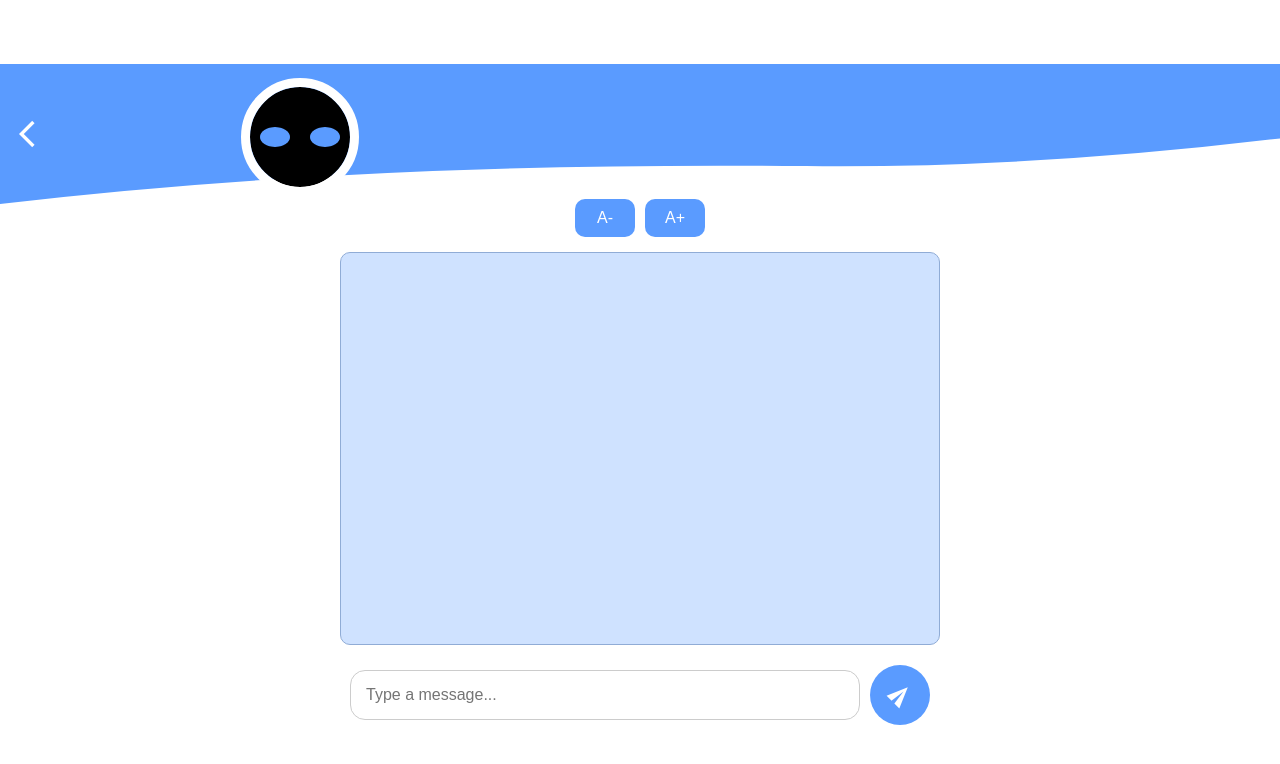
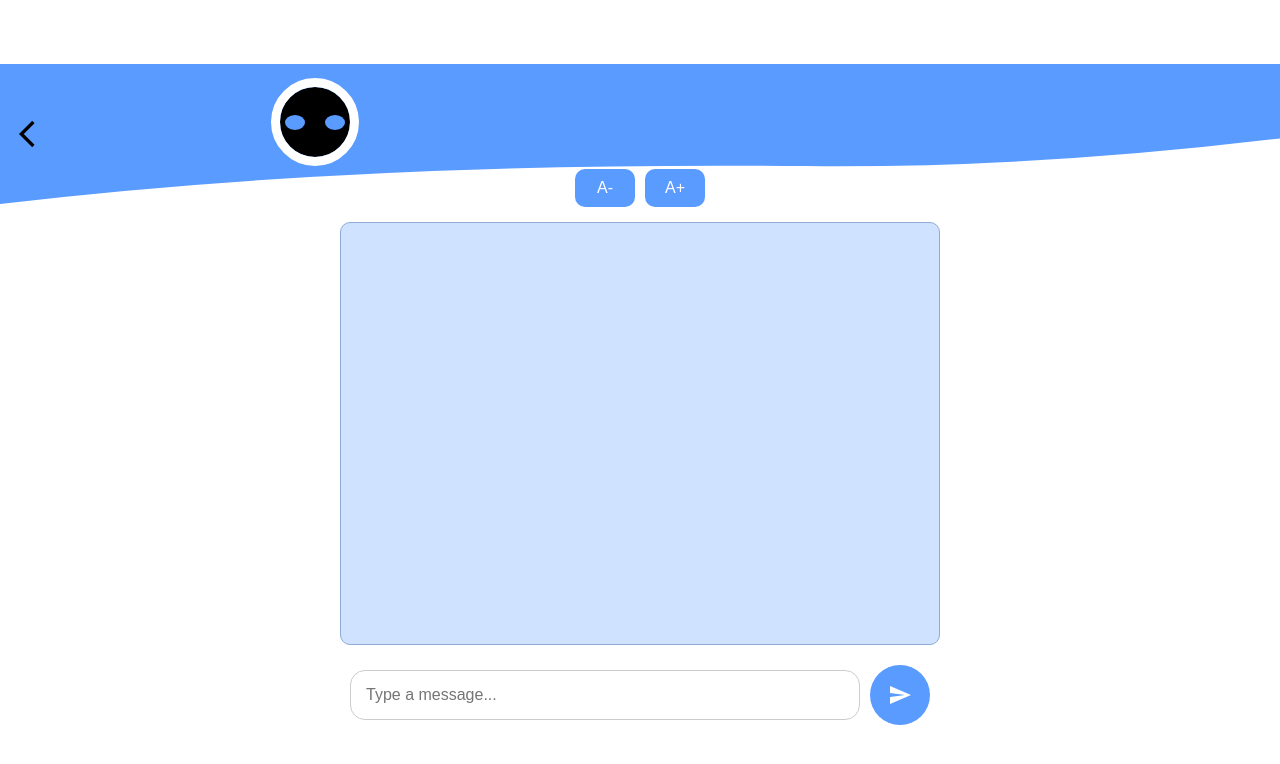
Before and after one commit to slamonander/Semcorel-LLM-Project, a React (Create React App) app in the folder final/frontend/: page /type in a window 1280 px wide. Shown: the top 764 px of the page. Built offline with nearby package versions, Linux system fonts and the light colour scheme.

Commit message:
Worked on the buttons in the typing page, changed icon and icon colors, working on the mini coco

```diff
--- a/final/frontend/src/Coco.css
+++ b/final/frontend/src/Coco.css
@@ -12,8 +12,8 @@
 }
 
 .eye {
-    width: 30px;
-    height: 20px;
+    width: 20px;
+    height: 15px;
     background-color: #5A9BFF;
     border-radius: 50%;
     animation: blink 4s infinite; /* Adjusted blink speed */
--- a/final/frontend/src/TypePage.css
+++ b/final/frontend/src/TypePage.css
@@ -41,6 +41,8 @@ html, body {
     overflow: hidden;
 }
 
+/* Wave animations at the top of the page */
+
 @keyframes waveAnimation {
   0% {
     d: path('M 0,100 Q 20,75 45,85 T 100,15 L 100,0 L 0,0 Z'); /* Starting position */
@@ -57,16 +59,18 @@ html, body {
   animation: waveAnimation 8s ease-in-out infinite;
 }
 
+
   /* Coco styles */
+
   .coco-small {
     display: flex;
     justify-content: center;
     align-items: center;
     top: 3px; /* Adjust as needed */
-    left: 250px; /* Adjust as needed */
+    left: 280px; /* Adjust as needed */
     background-color: black;
-    width: 100px;
-    height: 100px;
+    width: 70px;
+    height: 70px;
     border-radius: 50%;
     gap: 20px;
     outline: 9px solid white;
@@ -74,8 +78,8 @@ html, body {
   }
 
   .eye-small {
-    width: 30px;
-    height: 25px;
+    width: 20px;
+    height: 15px;
     margin-bottom: 5px;
     background-color: #5A9BFF;
     border-radius: 50%;
@@ -108,6 +112,7 @@ html, body {
 
 .invis{
   font-size: 2rem;
+  color: black;
 }
 
 .font-size-buttons {
@@ -228,9 +233,8 @@ input[type="text"]:focus {
   }
 }
 
-  .icon-send {
+  .material-symbols-outlined {
     display: inline-block; /* Ensure the element can be transformed */
-    transform: rotate(-45deg); /* Rotate the icon by 45 degrees (you can change this value) */
   }
 
   button {
@@ -251,6 +255,10 @@ input[type="text"]:focus {
 
 button:hover {
     background-color: #004080;
+}
+
+button:hover .material-symbols-outlined {
+  opacity: 75%;
 }
 
   .typing-animation span {
--- a/final/frontend/src/index.css
+++ b/final/frontend/src/index.css
@@ -93,6 +93,7 @@ html, body {
   cursor: pointer;
   margin: 10px;
   transition: background-color 0.3s ease;
+  display: inline;
 }
 
 .btn-error{
```
